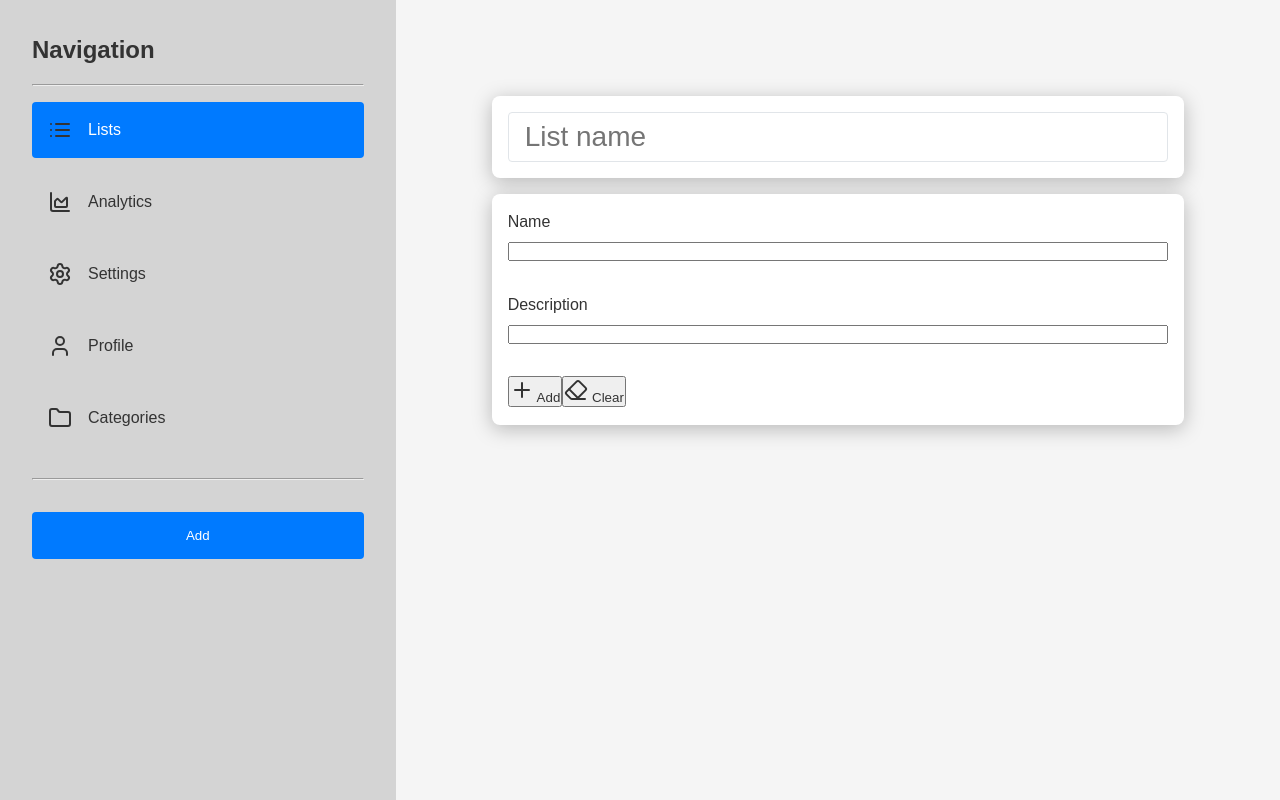
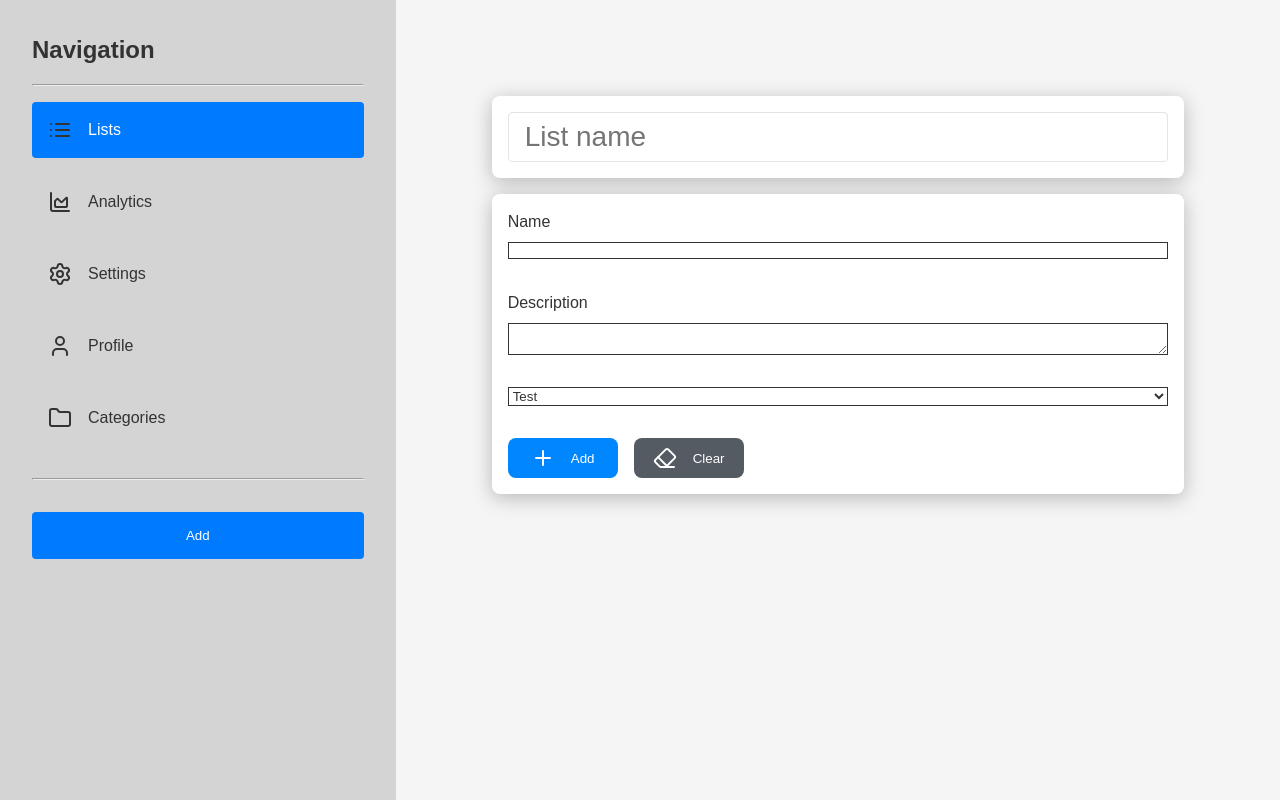
Before and after one commit to nomech/planthings, a React (Vite) app: page /lists/add in a window 1280 px wide. Built offline with nearby package versions, Linux system fonts and the light colour scheme.

Commit message:
Fix input field for description and update button styles in TodoDetails component

```diff
--- a/src/components/TodoDetails/TodoDetails.module.css
+++ b/src/components/TodoDetails/TodoDetails.module.css
@@ -2,7 +2,7 @@
 	display: flex;
 	flex-direction: column;
 	justify-content: space-between;
-    gap: 2rem;
+	gap: 2rem;
 	width: 100%;
 	padding: 1rem;
 	border-radius: 8px;
@@ -15,3 +15,44 @@
 	flex-direction: column;
 	gap: 0.5rem;
 }
+
+.inputGroup input,
+.inputGroup textarea,
+.inputGroup select {
+	background-color: transparent;
+	border: 1px solid var(--font-color-primary);
+}
+
+.buttonContainer {
+	display: flex;
+	gap: 1rem;
+}
+
+.addButton,
+.clearButton {
+	display: flex;
+	justify-content: center;
+	align-items: center;
+	gap: 1rem;
+	background-color: #0086ff;
+	color: #fff;
+	width: 110px;
+	height: 40px;
+	border: none;
+	border-radius: 8px;
+	cursor: pointer;
+}
+
+.clearButton {
+	background-color: #545b62;
+}
+
+.addButton:hover,
+.clearButton:hover {
+	filter: brightness(1.1);
+}
+
+.addButton:active,
+.clearButton:active {
+	filter: brightness(0.9);
+}
--- a/src/components/TodoDetails/TodoDetails.tsx
+++ b/src/components/TodoDetails/TodoDetails.tsx
@@ -10,14 +10,22 @@ export const TodoDetails = () => {
 			</div>
 			<div className={styles.inputGroup}>
 				<label htmlFor="name">Description</label>
-				<input type="text" name="description" />
+				<textarea name="description" />
 			</div>
-			<div className={styles.buttonContaoner}>
+			<div className={styles.inputGroup}>
+				<select name="category" id="category">
+					<option value="1">Test</option>
+					<option value="2">Test 2</option>
+					<option value="3">Test 3</option>
+					<option value="4">Test 4</option>
+				</select>
+			</div>
+			<div className={styles.buttonContainer}>
 				<button className={styles.addButton}>
-					<Plus /> Add
+					<Plus color="#fff" /> Add
 				</button>
 				<button className={styles.clearButton}>
-					<Eraser /> Clear
+					<Eraser color="#fff" /> Clear
 				</button>
 			</div>
 		</div>
```
